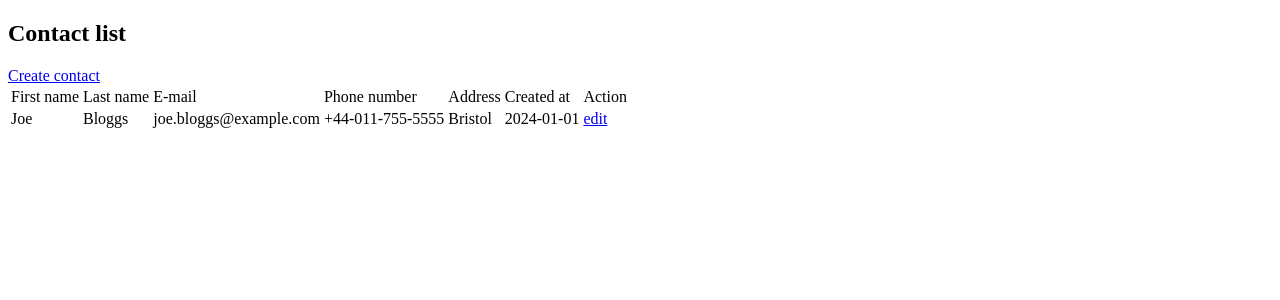
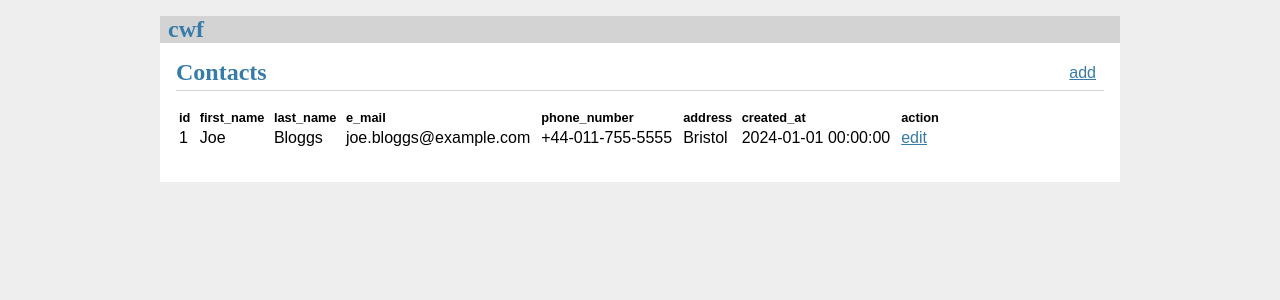
Before and after one commit to fisi-c/contacts-with-flask, a Flask app: page / in a window 1280 px wide. Shown: the top 300 px of the page. Run offline with Flask 3, Linux system fonts and the light colour scheme; data comes from the database, SQL or seed files in the repository.

Commit message:
Style the templates

```diff
--- /dev/null
+++ b/contacts/static/style.css
@@ -0,0 +1,20 @@
+html { font-family: sans-serif; background: #eee; padding: 1rem; }
+body { max-width: 960px; margin: 0 auto; background: white; }
+h1 { font-family: serif; color: #377ba8; margin: 1rem 0; }
+a { color: #377ba8; }
+nav { background: lightgray; display: flex; align-items: center; padding: 0 0.5rem; }
+nav h1 { flex: auto; margin: 0; }
+header .action { display: block; padding: 0.5rem; }
+.content { padding: 0 1rem 1rem; }
+.content > header { border-bottom: 1px solid lightgray; display: flex; align-items: flex-end; }
+.content > header h1 { flex: auto; margin: 1rem 0 0.25rem 0; }
+.flash { margin: 1em 0; padding: 1em; background: #cae6f6; border: 1px solid #377ba8; }
+table { margin: 1em 0; }
+table thead { font-size: 0.8em; font-weight: bold; }
+.nil { font-size: 0.8em; color: slategray; font-style: italic; }
+td { padding-right: 0.5em;}
+.content form { margin: 1em 0; display: flex; flex-direction: column; }
+.content label { font-weight: bold; margin-bottom: 0.5em; }
+.content input, .content textarea { margin-bottom: 1em; }
+input.danger { color: #cc2f2e; }
+input[type=submit] { align-self: start; min-width: 10em; }
--- a/contacts/templates/base.html
+++ b/contacts/templates/base.html
@@ -1,12 +1,15 @@
 <!doctype html>
-<title>{% block title %}contacts-with-flask{% endblock %}</title>
-
+<title>{% block title %}{% endblock %} % cwf</title>
+<link rel="stylesheet" href="{{ url_for('static', filename='style.css') }}">
+<nav>
+  <h1>cwf</h1>
+</nav>
 <section class="content">
   <header>
     {% block header %}{% endblock %}
   </header>
   {% for message in get_flashed_messages() %}
-    <div class="flash">{{ message }}</div>
+  <div class="flash">{{ message }}</div>
   {% endfor %}
   {% block content %}{% endblock %}
 </section>
--- a/contacts/templates/manage/index.html
+++ b/contacts/templates/manage/index.html
@@ -1,31 +1,34 @@
 {% extends 'base.html' %}
 
 {% block header %}
-  <h1>{% block title %}Contact list{% endblock %}</h1>
-  <a href="{{ url_for('manage.create') }}">Create contact</a>
+<h1>{% block title %}Contacts{% endblock %}</h1>
+<a class="action" href="{{ url_for('manage.create') }}">add</a>
 {% endblock %}
 
+
 {% block content %}
+{% if contacts|length > 0 %}
 <table>
-    <thead>
-        <td>First name</td>
-        <td>Last name</td>
-        <td>E-mail</td>
-        <td>Phone number</td>
-        <td>Address</td>
-        <td>Created at</td>
-        <td>Action</td>
-    </thead>
+  <thead>
+    {% for key in contacts[0].keys() %}
+    <td>{{ key }}</td>
+    {% endfor %}
+    <td>action</td>
+  </thead>
   {% for contact in contacts %}
-    <tr>
-        <td>{{ contact['first_name'] }}</td>
-        <td>{{ contact['last_name'] }}</td>
-        <td>{{ contact['e_mail'] }}</td>
-        <td>{{ contact['phone_number'] }}</td>
-        <td>{{ contact['address'] }}</td>
-        <td>{{ contact['created_at'].strftime('%Y-%m-%d') }}</td>
-        <td><a href="{{ url_for('manage.update', id=contact['id']) }}">edit</a></td>
-    </tr>
+  <tr>
+    {% for key in contact.keys() %}
+    {% if contact[key] != "" %}
+    <td>{{ contact[key] }}</td>
+    {% else %}
+    <td><span class="nil">nil</span></td>
+    {% endif %}
+    {% endfor %}
+    <td><a href="{{ url_for('manage.update', id=contact['id']) }}">edit</a></td>
+  </tr>
   {% endfor %}
 </table>
+{% else %}
+<p><em>There are no contacts here.</em></p>
+{% endif %}
 {% endblock %}
```
Also changed, not shown: contacts/templates/manage/update.html (+5 -10 lines), contacts/templates/manage/create.html (indentation only).
